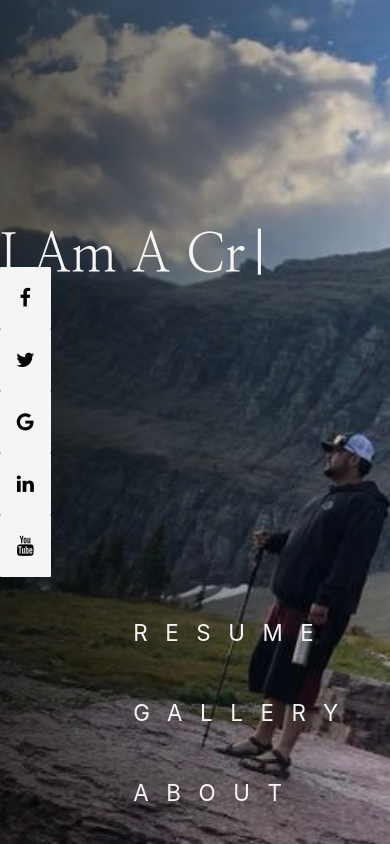
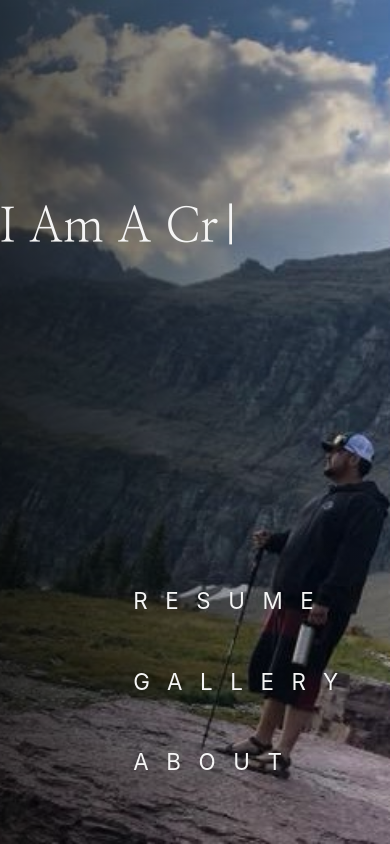
Before and after one commit to Ramong06/portfolio-website, a React (Create React App) app: page / in a window 390 px wide. Built offline with nearby package versions, Linux system fonts and the light colour scheme; the HTML template or start-up script is replaced by a standard one.

Commit message:
removed sidebar from mobile view

```diff
--- a/src/components/Hero/styles.css
+++ b/src/components/Hero/styles.css
@@ -16,7 +16,7 @@
 
 .typeWriter {
 	margin-top: 4em;
-	font-size: 54px;
+	font-size: 48px;
 	font-family: "Nanum Myeongjo", sans-serif;
 }
 
--- a/src/components/Sidebar/styles.css
+++ b/src/components/Sidebar/styles.css
@@ -5,10 +5,10 @@
   -webkit-transform: translateY(-50%);
   -ms-transform: translateY(-50%);
   transform: translateY(-50%);
+  cursor: pointer;
 }
 
 .icon-bar a {
-  border-radius: 1px !important;
   display: block;
   text-align: center;
   padding: 16px;
@@ -23,31 +23,6 @@
   background-color: #000;
 }
 
-.facebook {
-  background: #3B5998;
-  color: white;
-}
-
-.twitter {
-  background: #55ACEE;
-  color: white;
-}
-
-.google {
-  background: #dd4b39;
-  color: white;
-}
-
-.linkedin {
-  background: #007bb5;
-  color: white;
-}
-
-.youtube {
-  background: #bb0000;
-  color: white;
-}
-
 .content {
   margin-left: 75px;
   font-size: 30px;
@@ -56,3 +31,9 @@
 *, *::before, *::after {
     box-sizing: border-box;
 }
+
+@media (max-width: 768px) {
+    .icon-bar {
+        display: none;
+    }
+}
```
